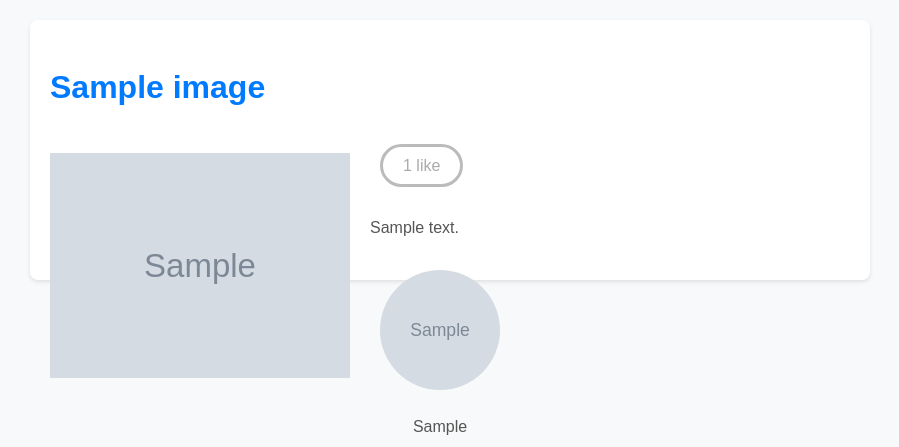
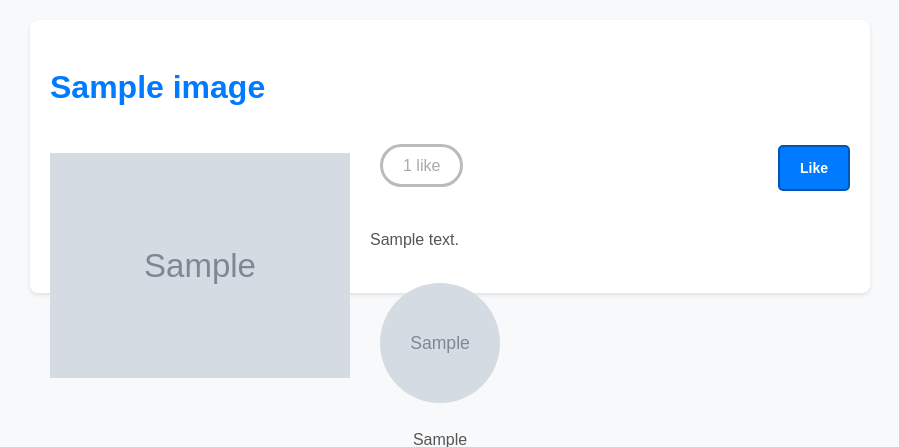
Before and after one commit to NortonFire007/Bookmarks, a Django app: a page that uses templates/base.html in a window 1280 px wide. Shown: the part 58-505 px from the top of the page, without its empty margins (190-1089 px from the left). Run offline with Django 5.2, Linux system fonts and the light colour scheme; tables that the repository leaves empty hold one stand-in row (values such as "Sample post"); grey boxes marked "Sample" are stand-in pictures; some libraries are stand-ins or nearby versions; some web fonts are replaced.

Commit message:
Added like functionality 👍

```diff
--- a/account/static/css/base.css
+++ b/account/static/css/base.css
@@ -331,6 +331,41 @@ a.like, a.follow {
     border-radius: 50%;
 }
 
+.like.button {
+    display: inline-block;
+    padding: 10px 20px;
+    font-size: 14px;
+    font-weight: bold;
+    color: #fff;
+    background-color: #007bff;
+    border: 2px solid #0056b3;
+    border-radius: 5px;
+    text-align: center;
+    text-decoration: none;
+    cursor: pointer;
+    transition: background-color 0.3s, color 0.3s;
+}
+
+.like.button:hover {
+    background-color: #0056b3;
+    color: #e6e6e6;
+}
+
+.like.button:active {
+    background-color: #003f7f;
+    border-color: #003f7f;
+}
+
+.like.button.unlike {
+    background-color: #dc3545;
+    border-color: #a71d2a;
+}
+
+.like.button.unlike:hover {
+    background-color: #a71d2a;
+    color: #fff;
+}
+
 .form-container {
     display: flex;
     align-items: flex-start;
--- a/images/urls.py
+++ b/images/urls.py
@@ -6,4 +6,5 @@ app_name = 'images'
 urlpatterns = [
     path('create/', views.image_create, name='create'),
     path('detail/<int:id>/<slug:slug>/', views.image_detail, name='detail'),
+    path('like/', views.image_like, name='like'),
 ]
--- a/images/views.py
+++ b/images/views.py
@@ -4,6 +4,8 @@ from django.contrib import messages
 from .forms import ImageCreateForm
 from django.shortcuts import get_object_or_404
 from .models import Image
+from django.http import JsonResponse
+from django.views.decorators.http import require_POST
 
 
 @login_required
@@ -32,3 +34,21 @@ def image_detail(request, id, slug):
                   'images/image/detail.html',
                   {'section': 'images',
                    'image': image})
+
+
+@login_required
+@require_POST
+def image_like(request):
+    image_id = request.POST.get('id')
+    action = request.POST.get('action')
+    if image_id and action:
+        try:
+            image = Image.objects.get(id=image_id)
+            if action == 'like':
+                image.users_like.add(request.user)
+            else:
+                image.users_like.remove(request.user)
+            return JsonResponse({'status': 'ok'})
+        except Image.DoesNotExist:
+            pass
+        return JsonResponse({'status': 'error'})
--- a/templates/base.html
+++ b/templates/base.html
@@ -47,5 +47,47 @@
     {% block content %}
     {% endblock %}
 </div>
+
+<script src="https://cdn.jsdelivr.net/npm/js-cookie@3.0.5/dist/js.cookie.min.js"></script>
+<script>
+    const csrftoken = Cookies.get('csrftoken');
+    document.addEventListener('DOMContentLoaded', (event) => {
+        {% block domready %}
+            const url = '{% url "images:like" %}';
+            var options = {
+                method: 'POST',
+                headers: {'X-CSRFToken': csrftoken},
+                mode: 'same-origin'
+            }
+            document.querySelector('a.like')
+                .addEventListener('click', function (e) {
+                    e.preventDefault();
+                    var likeButton = this;
+
+                    var formData = new FormData();
+                    formData.append('id', likeButton.dataset.id);
+                    formData.append('action', likeButton.dataset.action);
+                    options['body'] = formData;
+
+                    fetch(url, options)
+                        .then(response => response.json())
+                        .then(data => {
+                            if (data['status'] === 'ok') {
+                                var previousAction = likeButton.dataset.action;
+
+                                var action = previousAction === 'like' ? 'unlike' : 'like';
+                                likeButton.dataset.action = action;
+                                likeButton.innerHTML = action;
+
+                                var likeCount = document.querySelector('span.count .total');
+                                var totalLikes = parseInt(likeCount.innerHTML);
+                                likeCount.innerHTML = previousAction === 'like' ? totalLikes + 1 : totalLikes - 1;
+                            }
+                        })
+                });
+        {% endblock %}
+    })
+</script>
+
 </body>
 </html>
--- a/templates/images/image/detail.html
+++ b/templates/images/image/detail.html
@@ -6,12 +6,21 @@
     <a href="{{ image.image.url }}">
         <img src="{% thumbnail image.image 300x0 %}" class="image-detail">
     </a>
-    {% with total_likes=image.users_like.count %}
+    {% with total_likes=image.users_like.count users_like=image.users_like.all %}
         <div class="image-info">
             <div>
                  <span class="count">
-                 {{ total_likes }} like{{ total_likes|pluralize }}
+                 <span class="total">{{ total_likes }}</span>
+                     like{{ total_likes|pluralize }}
                  </span>
+                <a href="#" data-id="{{ image.id }}" data-action="{% if request.user in users_like %}un{% endif %}like"
+                   class="like button">
+                    {% if request.user not in users_like %}
+                        Like
+                    {% else %}
+                        Unlike
+                    {% endif %}
+                </a>
             </div>
             {{ image.description|linebreaks }}
         </div>
```
